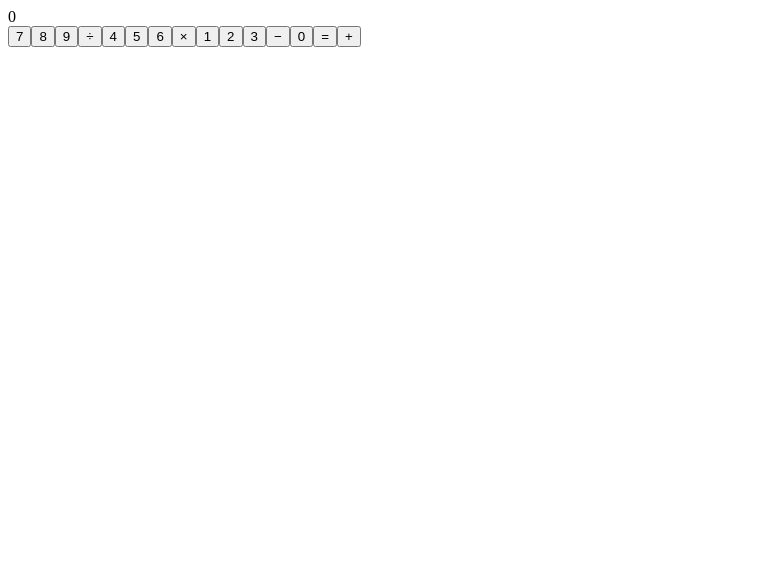
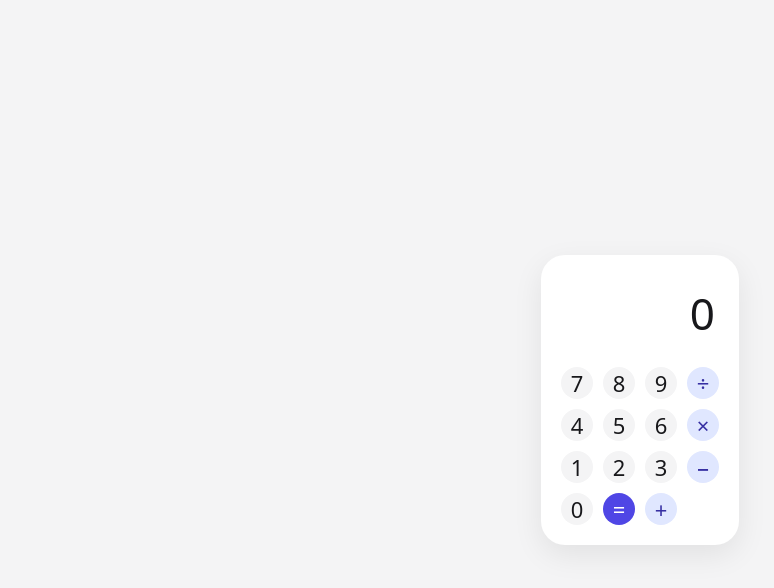
Before and after one commit to TorlapSayHi/tdg, a website: page index.html in a window 1280 px wide. Shown: the whole page, without its empty margins (0-774 px from the left). Drawn offline with Linux system fonts and the light colour scheme.

Commit message:
refactor: chore: style calculator page (#1)
Co-Authored-By: Claude Opus 5.5 <noreply@anthropic.com>

```diff
--- a/index.html
+++ b/index.html
@@ -4,6 +4,84 @@
   <meta charset="utf-8">
   <meta name="viewport" content="width=device-width, initial-scale=1">
   <title>Calculator</title>
+  <style>
+    :root {
+      --bg: #f4f4f5;
+      --panel: #ffffff;
+      --text: #18181b;
+      --muted: #71717a;
+      --key: #f4f4f5;
+      --key-hover: #e4e4e7;
+      --op: #e0e7ff;
+      --op-text: #3730a3;
+      --accent: #4f46e5;
+      --accent-text: #ffffff;
+      --shadow: 0 10px 30px rgb(0 0 0 / 0.08);
+    }
+    @media (prefers-color-scheme: dark) {
+      :root {
+        --bg: #09090b;
+        --panel: #18181b;
+        --text: #fafafa;
+        --muted: #a1a1aa;
+        --key: #27272a;
+        --key-hover: #3f3f46;
+        --op: #312e81;
+        --op-text: #c7d2fe;
+        --accent: #6366f1;
+        --accent-text: #ffffff;
+        --shadow: 0 10px 30px rgb(0 0 0 / 0.5);
+      }
+    }
+    * { box-sizing: border-box; }
+    body {
+      margin: 0;
+      min-height: 100vh;
+      display: grid;
+      place-items: center;
+      padding: 16px;
+      background: var(--bg);
+      color: var(--text);
+      font-family: system-ui, -apple-system, "Segoe UI", sans-serif;
+    }
+    .calculator {
+      width: min(100%, 320px);
+      padding: 20px;
+      border-radius: 24px;
+      background: var(--panel);
+      box-shadow: var(--shadow);
+    }
+    .display {
+      display: block;
+      min-height: 64px;
+      margin-bottom: 16px;
+      padding: 8px 4px;
+      text-align: right;
+      font-size: 44px;
+      font-variant-numeric: tabular-nums;
+      overflow-wrap: anywhere;
+    }
+    .keys {
+      display: grid;
+      grid-template-columns: repeat(4, 1fr);
+      gap: 10px;
+    }
+    .key {
+      aspect-ratio: 1;
+      border: 0;
+      border-radius: 16px;
+      background: var(--key);
+      color: var(--text);
+      font: inherit;
+      font-size: 22px;
+      cursor: pointer;
+      transition: background 0.15s;
+    }
+    .key:hover { background: var(--key-hover); }
+    .key:focus-visible { outline: 2px solid var(--accent); outline-offset: 2px; }
+    .key--op { background: var(--op); color: var(--op-text); }
+    .key--equals { background: var(--accent); color: var(--accent-text); }
+  </style>
 </head>
 <body>
   <div id="app"></div>
```
